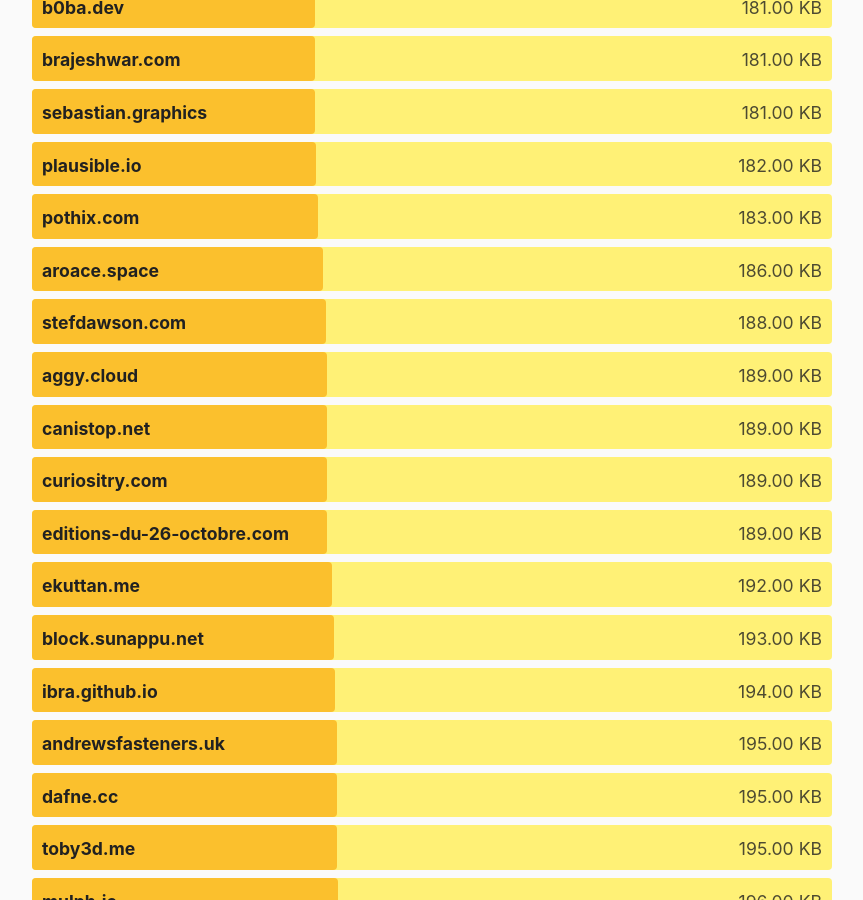
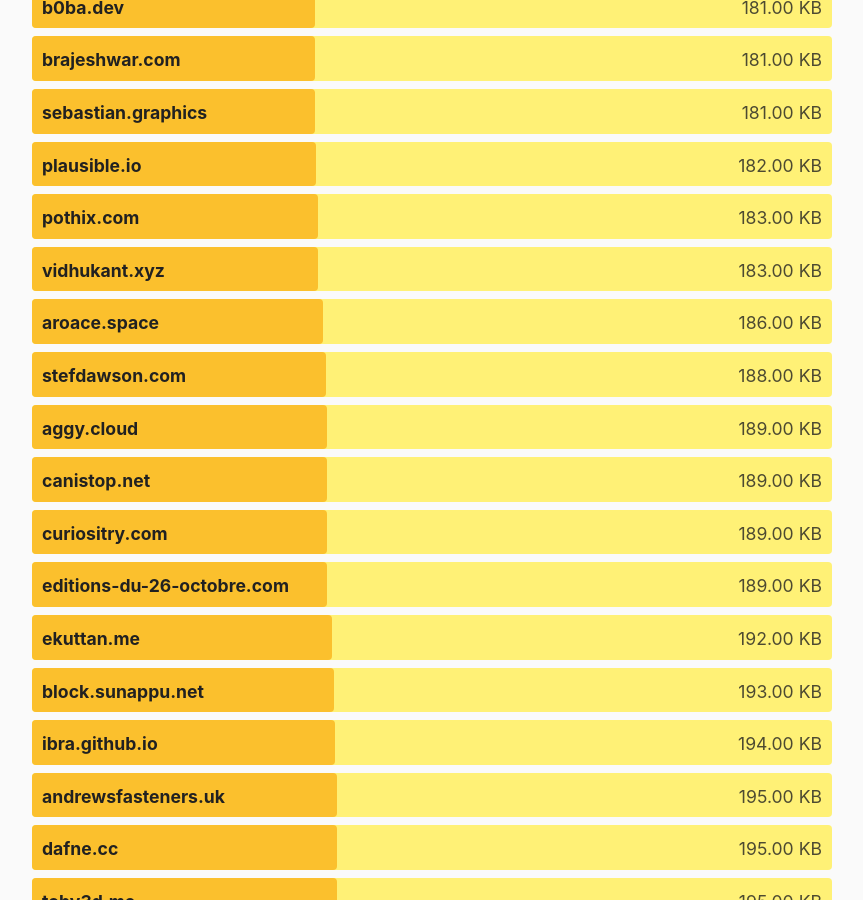
Before and after one commit to kevquirk/512kb.club, a Jekyll site: the page built from index.md, in a window 1280 px wide and 900 px high, scrolled down 20737 px. Shown: the whole window, without its empty margins (208-1071 px from the left). Built offline with Jekyll 4.4.1, drawn with Linux system fonts in a browser that asks for light colours.

Commit message:
add vidhukant.xyz

```diff
--- a/_data/sites.yml
+++ b/_data/sites.yml
@@ -2388,6 +2388,11 @@
   size: 54.5
   last_checked: 2022-02-24
 
+- domain: vidhukant.xyz
+  url: https://vidhukant.xyz/
+  size: 183
+  last_checked: 2022-09-29
+
 - domain: vitcerny.xyz
   url: https://vitcerny.xyz/
   size: 52.7
```
